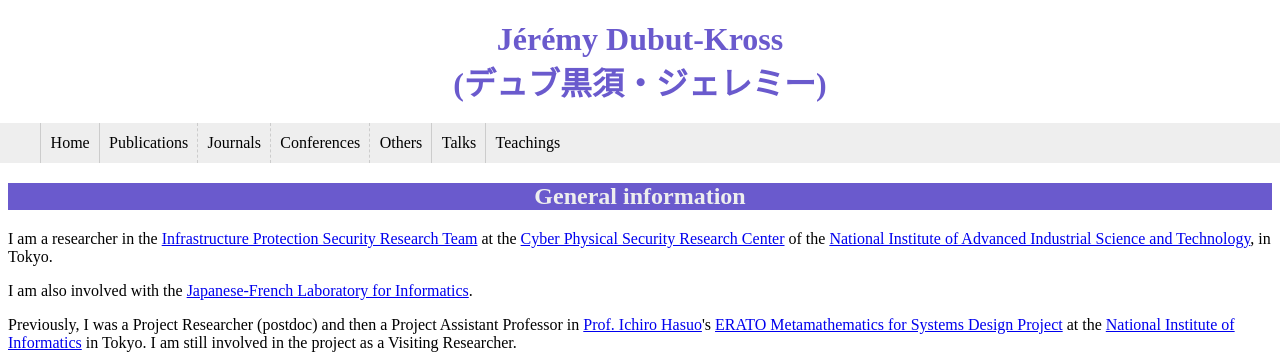
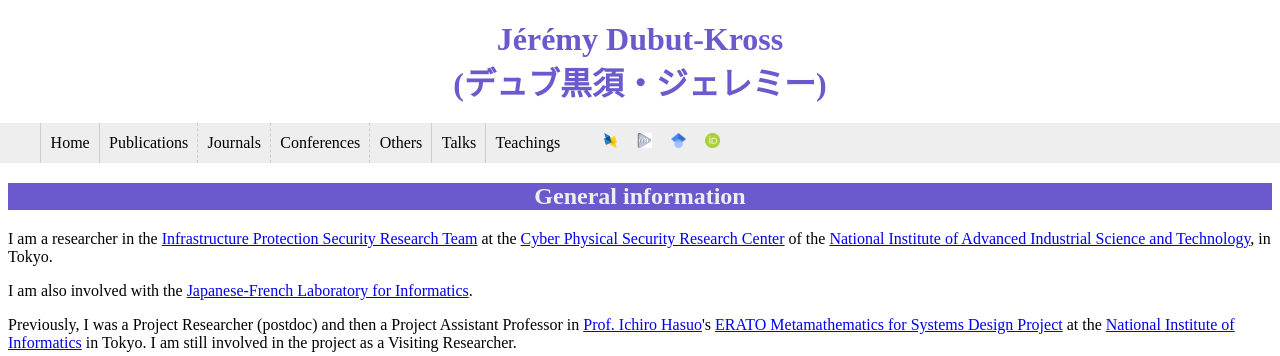
Before and after one commit to JeremyDubut/JeremyDubut.github.io, a PHP site: page / in a window 1280 px wide. Shown: the top 356 px of the page. Run offline with PHP 8.4, Linux system fonts and the light colour scheme.

Commit message:
icons for sns

```diff
--- a/index.html
+++ b/index.html
@@ -15,6 +15,8 @@
     <link rel="mask-icon" href="/safari-pinned-tab.svg" color="#5bbad5" type="image/x-icon">
     <meta name="msapplication-TileColor" content="#00aba9" type="image/x-icon">
     <meta name="theme-color" content="#ffffff" type="image/x-icon">
+    <!-- social media icons -->
+    <link rel="stylesheet" href="https://cdnjs.cloudflare.com/ajax/libs/font-awesome/4.7.0/css/font-awesome.min.css">
 	<title>Jérémy Dubut's webpage</title>
 </head>
 <body>
@@ -32,6 +34,28 @@
 				<li class="chapoMenuSubItem"><a href="#preprint">Others</a></li>
 				<li class="chapoMenuItem"><a href="#talks">Talks</a></li>
 				<li class="chapoMenuItem"><a href="#teachings">Teachings</a></li>
+				<li class="chapoMenuDummy">
+				</li>
+				<li class="chapoMenuIcon" title="DBLP">
+					<a href="https://dblp.org/pid/163/9743.html">
+						<img src="DBLP_Logo_320x120.png">
+					</a>
+				</li>
+				<li class="chapoMenuIcon" title="researchmap">
+					<a href="https://researchmap.jp/dubut/?lang=english">
+						<img src="rmap.jpeg">
+					</a>
+				</li>
+				<li class="chapoMenuIcon" title="Google Scholar">
+					<a href="https://scholar.google.com/citations?user=k8NVQh8AAAAJ&hl=en">
+						<img src="Google_Scholar_logo.svg.png">
+					</a>
+				</li>
+				<li class="chapoMenuIcon" title="ORCID">
+					<a href="https://orcid.org/0000-0002-2640-3065">
+						<img src="ORCID_iD.svg.png">
+					</a>
+				</li>
 			</ul>
 		</nav>
 		<nav id="sideMenu" class="sideMenu">
@@ -43,6 +67,21 @@
 			<a href="#preprint" class="sideMenuSubItem">Others</a>
 			<a href="#talks" class="sideMenuItem">Talks</a>
 			<a href="#teachings" class="sideMenuItem">Teachings</a>
+			<div class="sideMenuDummy"></div>
+			<!-- <div class="sideMenuIcons"> -->
+			<a href="https://dblp.org/pid/163/9743.html" class="sideMenuIcon">
+				<img src="DBLP_Logo_320x120.png">
+			</a>
+			<a href="https://researchmap.jp/dubut/?lang=english" class="sideMenuIcon">
+				<img src="rmap.jpeg">
+			</a>
+			<a href="https://scholar.google.com/citations?user=k8NVQh8AAAAJ&hl=en" class="sideMenuIcon">
+				<img src="Google_Scholar_logo.svg.png">
+			</a>
+			<a href="https://orcid.org/0000-0002-2640-3065" class="sideMenuIcon">
+				<img src="ORCID_iD.svg.png">
+			</a>
+			<!-- </div> -->
 		</nav>
 	</header>
 	<div id="main">
--- a/style.css
+++ b/style.css
@@ -104,6 +104,33 @@ header {
     border-top: 1px dashed;
     border-color: #ccc;
 }
+/* .sideMenuIcons{
+    margin-left: auto;
+    margin-right: auto;
+} */
+.sideMenuIcon {
+    padding: 8px 8px 8px 8px;
+    display: inline-block;
+    transition: 0.3s;
+    width: 36px;
+    border-top-left-radius:10px;
+    border-top-right-radius:10px;
+    border-bottom-left-radius:10px;
+    border-bottom-right-radius:10px;
+}
+.sideMenuIcon:hover {
+    background-color: #ccc;
+}
+.sideMenuIcon img {
+    height: 20px;
+    width: 20px;
+    padding-left: 8px;
+    padding-top: 2px;
+}
+.sideMenuDummy {
+    padding: 8px 8px 8px 32px;
+    display: block;
+}
 .sideMenuSubItem:hover {
     background-color: #ccc;
 }
@@ -200,6 +227,34 @@ header {
 .chapoMenuSubItem a {
     color: black;
     text-decoration: none;
+}
+.chapoMenuDummy {
+    display: inline-block;
+    padding-left: .6rem;
+    padding-right: .65rem;
+    padding-top: .6rem;
+    padding-bottom: .6rem;
+}
+.chapoMenuIcon {
+    display: inline-block;
+    padding-left: .6rem;
+    padding-right: .65rem;
+    padding-top: .6rem;
+    padding-bottom: .6rem;
+    margin-right: -0.3rem;
+    transition: 0.3s;
+}
+.chapoMenuIcon:hover {
+    background-color: #ccc;
+}
+.chapoMenuIcon a {
+    color: black;
+    text-decoration: none;
+}
+.chapoMenuIcon img {
+    height: 15px;
+    width: 15px;
+    padding: -5px;
 }
 
 /*Publications*/
```
Also changed, not shown: DBLP_Logo_320x120.png (added), Google_Scholar_logo.svg.png (added), ORCID_iD.svg.png (added), rmap.jpeg (added).
